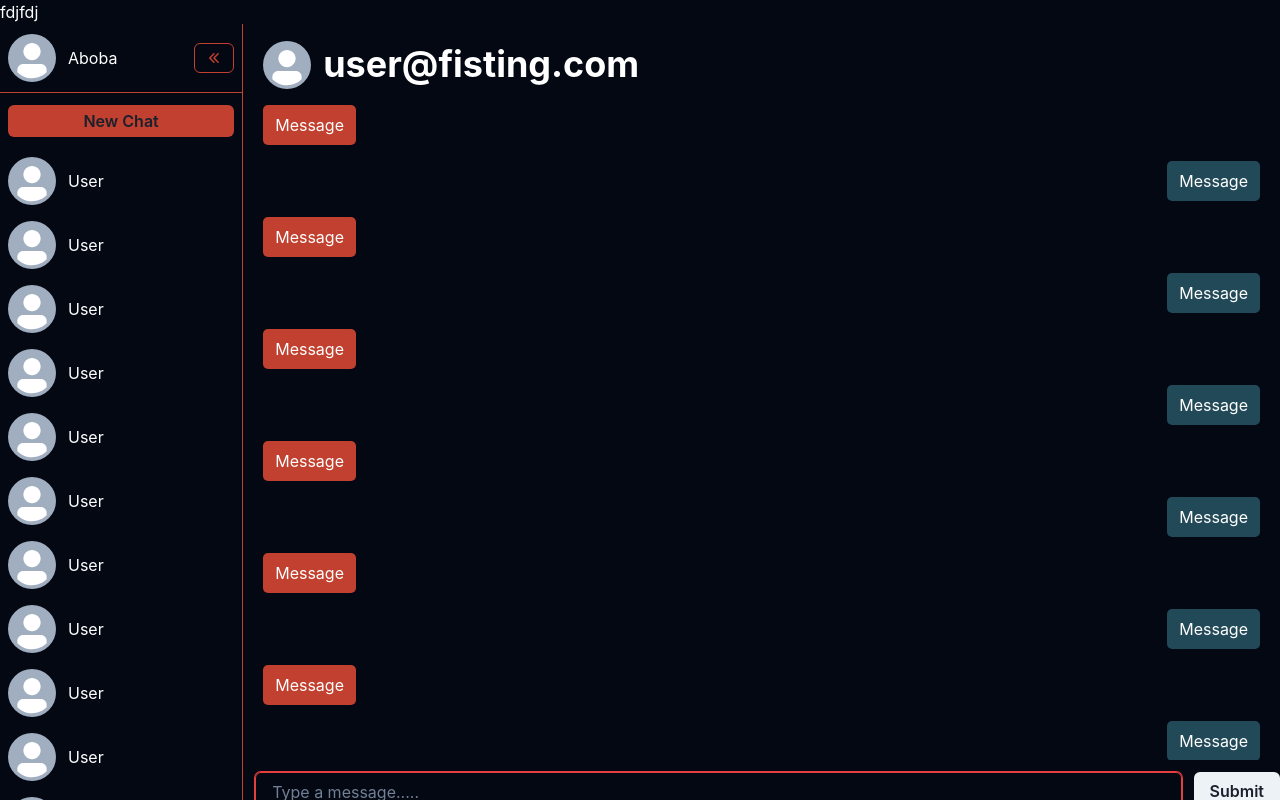
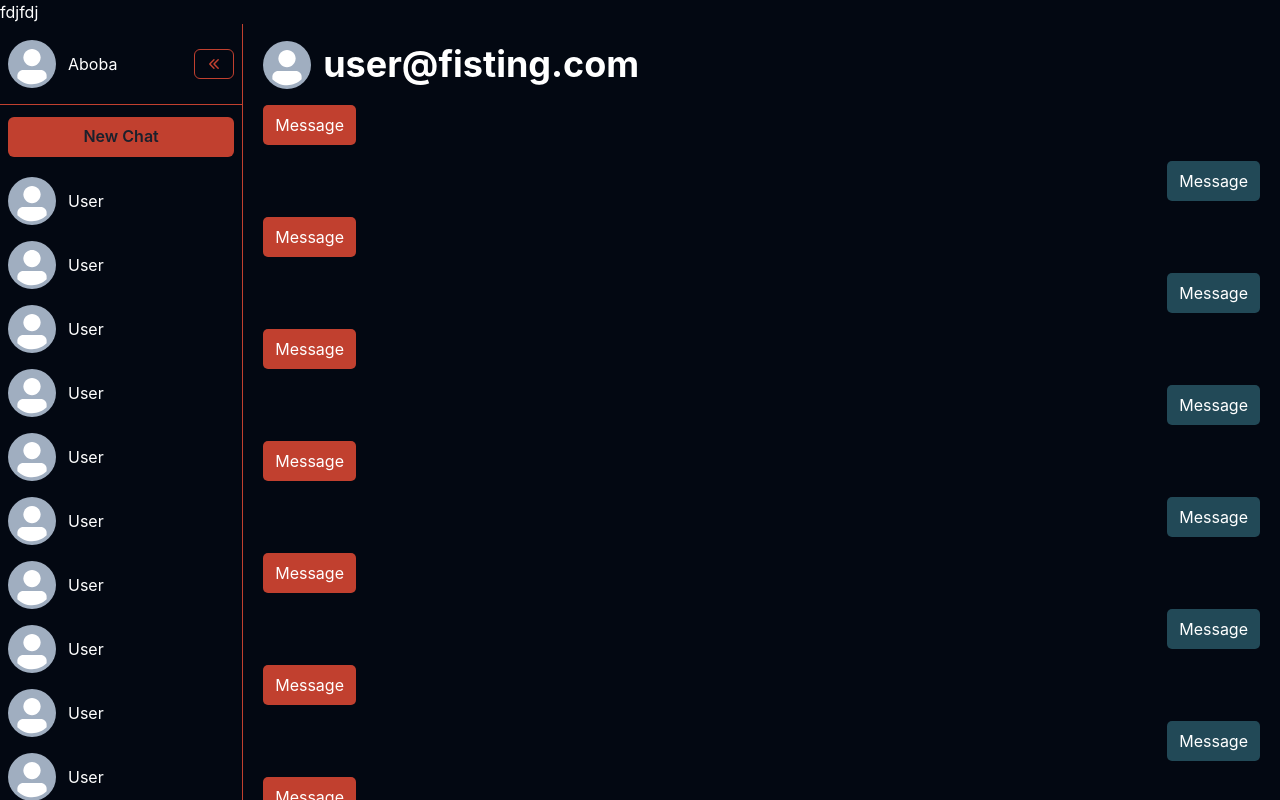
Before and after one commit to sufetter/sinter-metaverse, a Next.js app: page /chat/1 in a window 1280 px wide. Shown: the top 800 px of the page. Built offline with nearby package versions, Linux system fonts and the light colour scheme.

Commit message:
layout bug comeback

```diff
--- a/components/Layout.tsx
+++ b/components/Layout.tsx
@@ -8,13 +8,15 @@ export default function Layout({children}: LayoutProps) {
   return (
     <>
       {/* <Navbar /> */}
-      <Flex minHeight="100vh" bg="#030812" justify="center" align="center">
+
+      <Flex bg="#030812" justify="center">
         <Flex
           direction="column"
-          justify="space-between"
+          // justify="space-between"
           bg="#030812"
           w="100%"
           maxW="1280px"
+          minH="100vh"
         >
           <Flex bg="#030812" color="white">
             fdjfdj
--- a/pages/chat/[id].tsx
+++ b/pages/chat/[id].tsx
@@ -6,7 +6,7 @@ import {SidebarChats} from "../../components/SidebarChats";
 const id: React.FC = () => {
   return (
     <ChakraProvider>
-      <Flex bg="#030812" maxHeight="100vh">
+      <Flex bg="#030812">
         <SidebarChats />
         <MainChat />
       </Flex>
```
